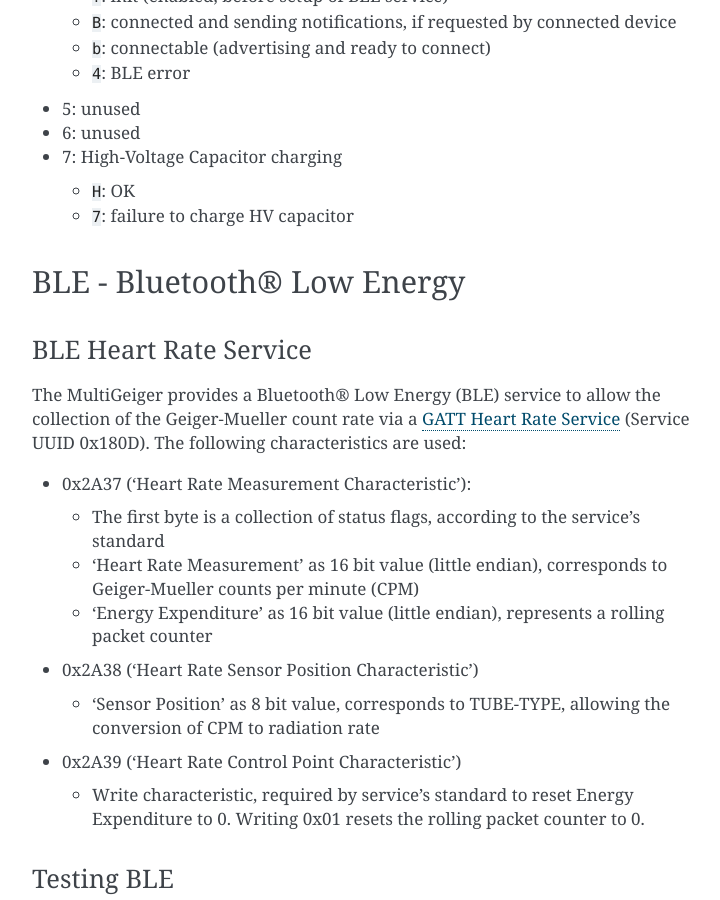
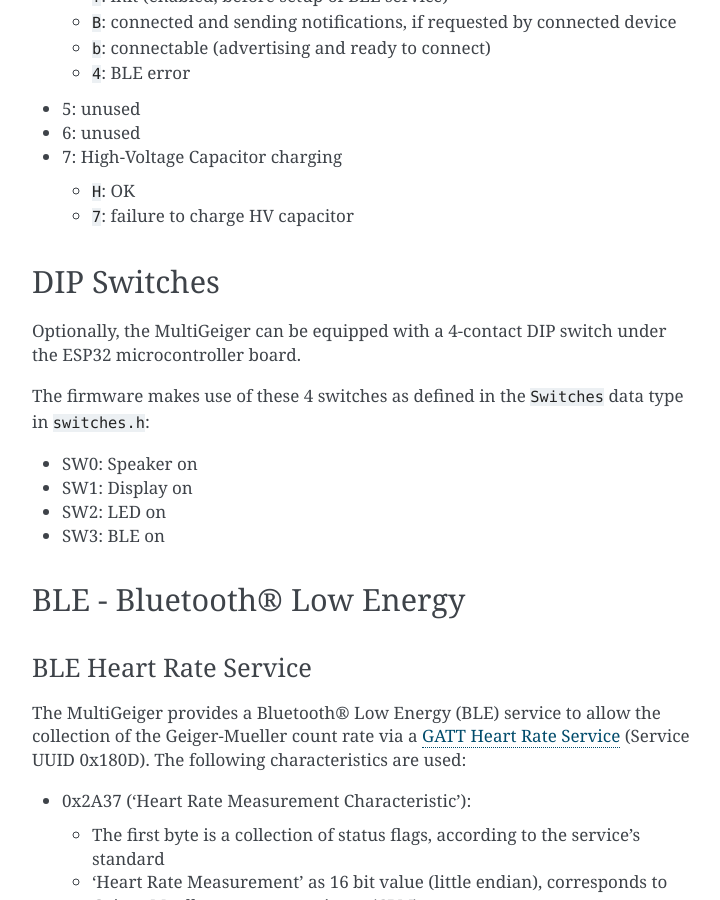
Before and after one commit to ecocurious2/MultiGeiger, a Sphinx documentation site: the page built from docs/source/usage.rst, in a window 1280 px wide and 900 px high, scrolled down 1445 px. Shown: the whole window, without its empty margins (388-1108 px from the left). Built offline with Sphinx 7.4.7, drawn with Linux system fonts in a browser that asks for light colours.

Commit message:
docs: document dip switch usage, fixes #128

```diff
--- a/docs/source/usage.rst
+++ b/docs/source/usage.rst
@@ -74,6 +74,20 @@
   - ``H``: OK
   - ``7``: failure to charge HV capacitor
 
+
+DIP Switches
+############
+
+Optionally, the MultiGeiger can be equipped with a 4-contact DIP switch under the ESP32 microcontroller board.
+
+The firmware makes use of these 4 switches as defined in the ``Switches`` data type in ``switches.h``:
+
+- SW0: Speaker on
+- SW1: Display on
+- SW2: LED on
+- SW3: BLE on
+
+
 BLE - Bluetooth® Low Energy
 ###########################
 
```
